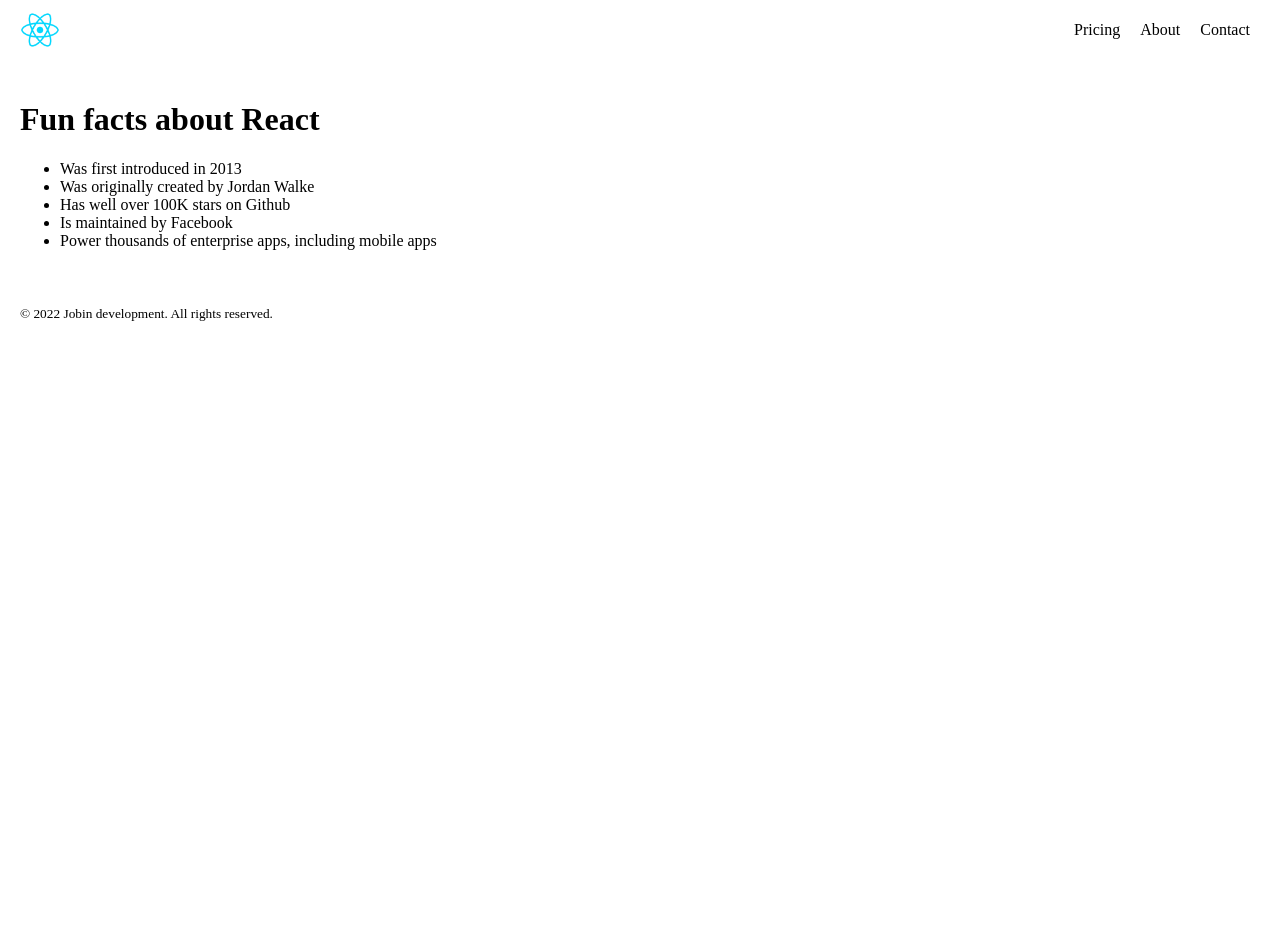
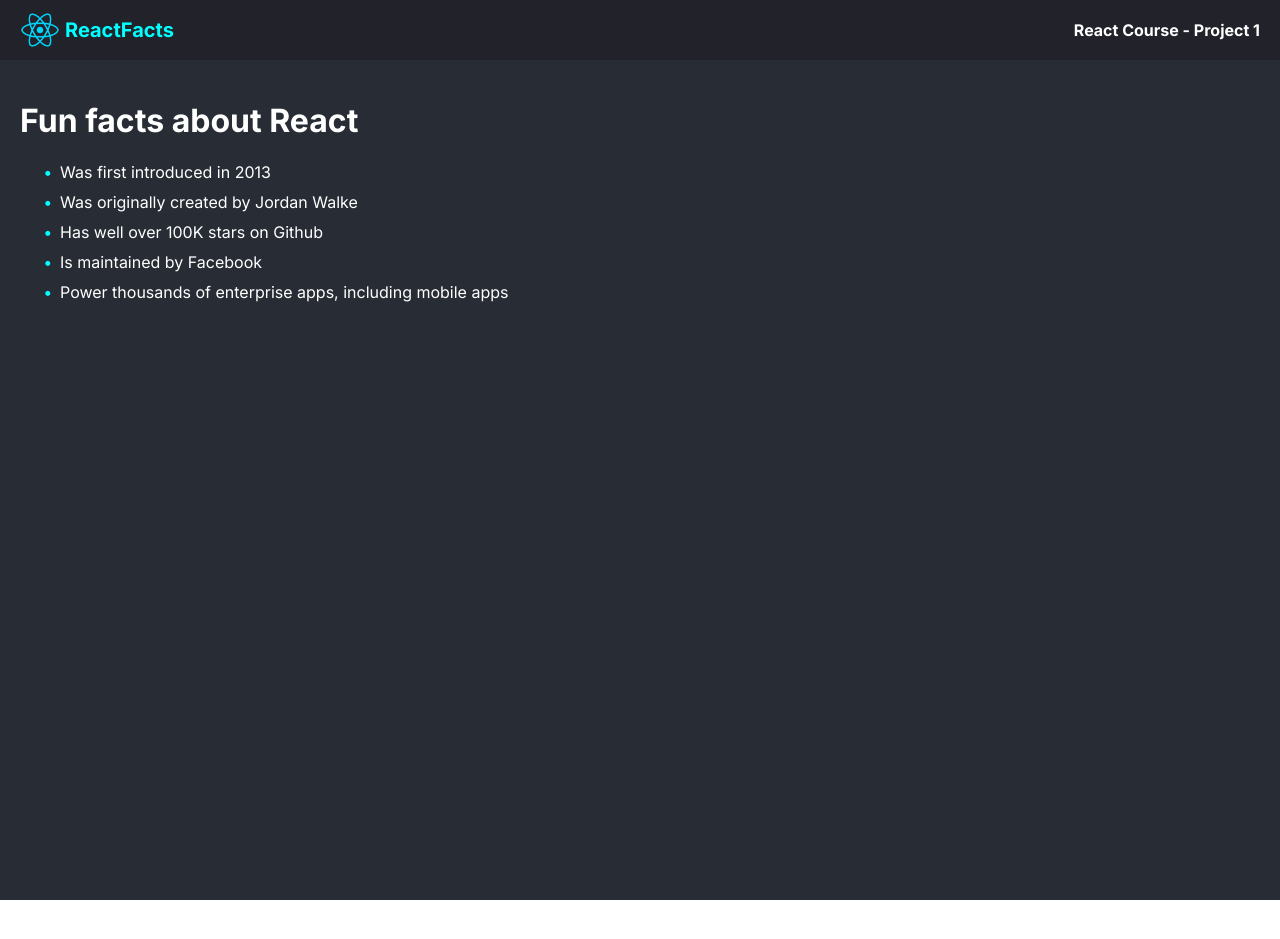
Before and after one commit to JobinBiju/ReactInfoPage, a React app: page / in a window 1280 px wide. Before the commit the page ends 800 px from the top, so only its background shows below. Built offline with nearby package versions, Linux system fonts and the light colour scheme.

Commit message:
Added CSS

```diff
--- a/public/index.css
+++ b/public/index.css
@@ -2,6 +2,8 @@ html,
 body {
   margin: 0;
   padding: 0;
+  font-family: 'Inter', sans-serif;
+  color: white;
 }
 
 /* nav section */
@@ -13,7 +15,7 @@ body {
 }
 
 .nav-items > li {
-    padding: 10px;
+  padding: 10px;
 }
 
 .nav {
@@ -22,15 +24,47 @@ body {
   align-items: center;
   padding: 20px;
   height: 20px;
+  background-color: #21222a;
 }
 
 .logo {
   width: 40px;
+  padding-right: 5px;
+}
+
+.title {
+  color: aqua;
+  font-size: 20px;
+}
+
+.titleArea {
+  display: flex;
+  align-items: center;
+}
+
+.desc {
+  font-size: 16px;
 }
 
 /* main section */
 .main {
   padding: 20;
+  background-color: #282d35;
+  height: 100vh;
+}
+
+.mainList {
+    list-style: none;
+}
+
+.mainList li::before {
+    content: "\2022";
+    color: aqua;
+    font-weight: bold;
+    display: inline-block;
+    width: 1em;
+    margin-left: -1em;
+    margin-bottom: 10px;
 }
 
 /* footer section */
--- a/public/index.html
+++ b/public/index.html
@@ -1,5 +1,11 @@
 <html>
   <head>
+    <link rel="preconnect" href="https://fonts.googleapis.com" />
+    <link rel="preconnect" href="https://fonts.gstatic.com" crossorigin />
+    <link
+      href="https://fonts.googleapis.com/css2?family=Inter:wght@400;600;700&display=swap"
+      rel="stylesheet"
+    />
     <link rel="stylesheet" href="index.css" />
   </head>
   <body>
--- a/src/components/Header.js
+++ b/src/components/Header.js
@@ -5,12 +5,11 @@ function Header() {
   return (
     <header>
       <nav className="nav">
-        <img src={logo} className="logo" />
-        <ul className="nav-items">
-          <li>Pricing</li>
-          <li>About</li>
-          <li>Contact</li>
-        </ul>
+        <div className='titleArea'>
+          <img src={logo} className="logo" />
+          <h1 className="title">ReactFacts</h1>
+        </div>
+        <h1 className="desc">React Course - Project 1</h1>
       </nav>
     </header>
   );
--- a/src/components/MainContent.js
+++ b/src/components/MainContent.js
@@ -4,7 +4,7 @@ function MainContent() {
   return (
     <div className="main">
       <h1>Fun facts about React</h1>
-      <ul>
+      <ul className='mainList'>
         <li>Was first introduced in 2013</li>
         <li>Was originally created by Jordan Walke</li>
         <li>Has well over 100K stars on Github</li>
```
Also changed, not shown: src/assets/images/reactjs-icon 2.png (added).
